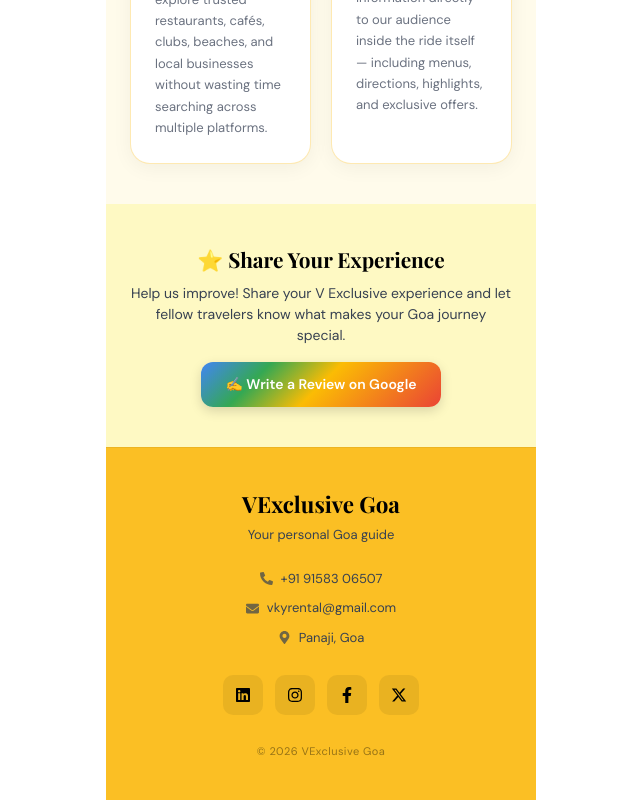
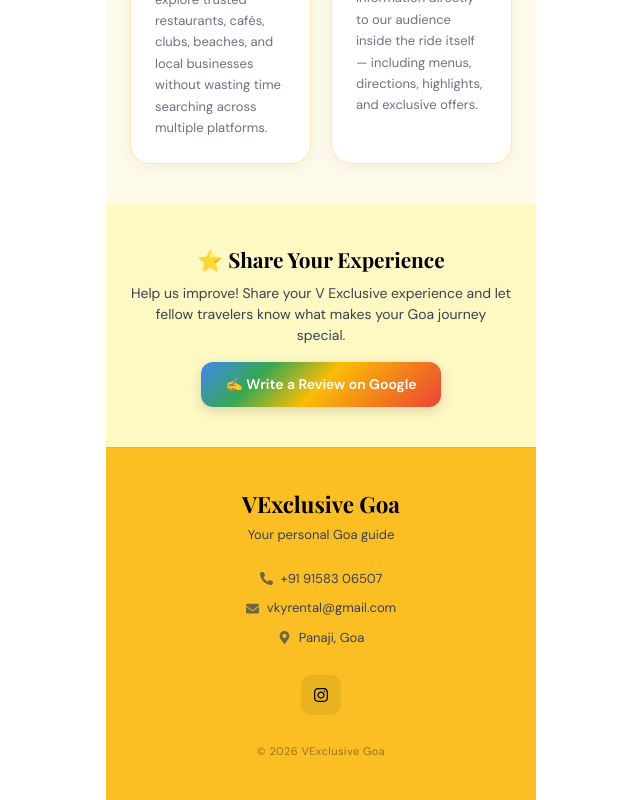
Before and after one commit to Adityasinghbhadoriya/vexclusivegoa, a React (Vite) app in the folder frontend/: page / in a window 1280 px wide. Shown: the part 3405-4205 px from the top of the page, without its empty margins (319-959 px from the left). Built offline with nearby package versions, Linux system fonts and the light colour scheme; a web font is replaced by a local one.

Commit message:
removed social media icons

```diff
--- a/frontend/src/Pages/Home.jsx
+++ b/frontend/src/Pages/Home.jsx
@@ -7,11 +7,8 @@ import {
   FaPhoneAlt,
   FaEnvelope,
   FaMapMarkerAlt,
-  FaLinkedin,
   FaInstagram,
-  FaFacebookF,
 } from "react-icons/fa"
-import { FaXTwitter } from "react-icons/fa6"
 import { trackCategoryClick, trackRestaurantClick } from "../api.js"
 import logo from "../assets/logo.webp"
 import dalunaImage from "../assets/DaLunaRes.webp"
@@ -762,24 +759,9 @@ const Home = () => {
         <div style={{ marginTop: 28, display: "flex", justifyContent: "center", gap: 12 }}>
           {[
             {
-              icon: <FaLinkedin />,
-              label: "LinkedIn",
-              link: null,
-            },
-            {
               icon: <FaInstagram />,
               label: "Instagram",
               link: "https://www.instagram.com/vexclusivegoa/",
-            },
-            {
-              icon: <FaFacebookF />,
-              label: "Facebook",
-              link: "https://www.facebook.com/V.Exclusive/",
-            },
-            {
-              icon: <FaXTwitter />,
-              label: "X / Twitter",
-              link: null,
             },
           ].map((s, i) =>
             s.link ? (
```
